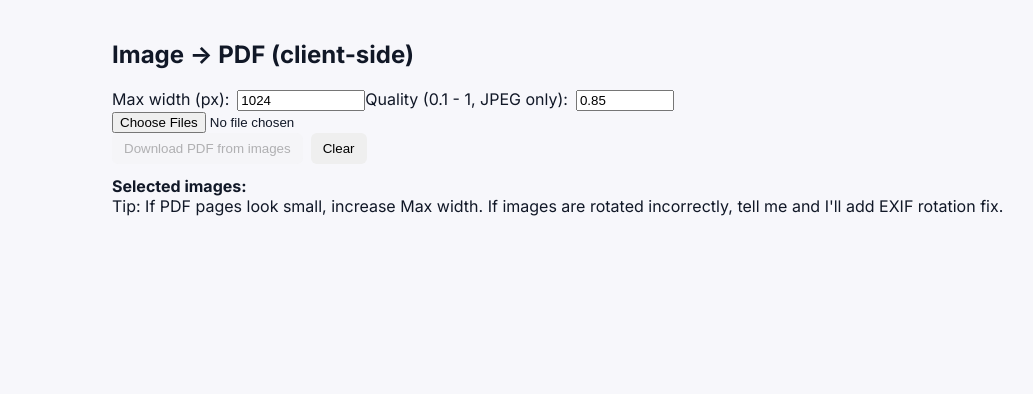
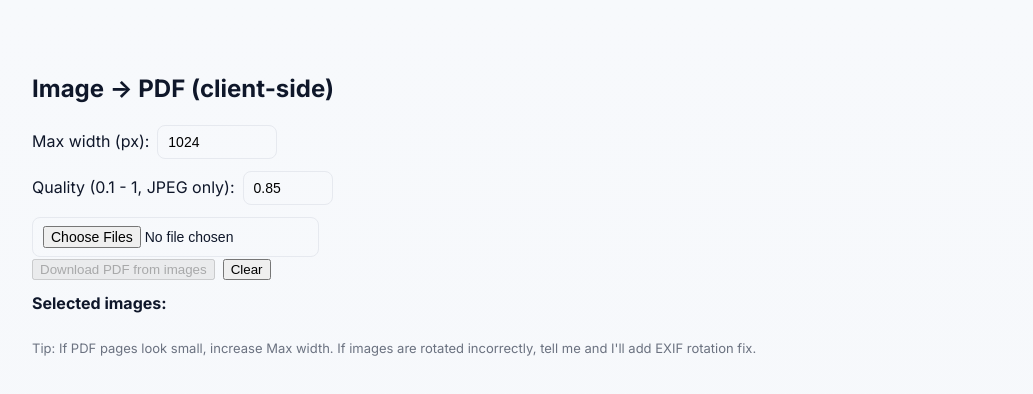
Before and after one commit to Lokesh0336/Lokeshpdf, a React (Vite) app: page / in a window 1280 px wide. Shown: the top 394 px of the page, without its empty margins (78-1111 px from the left). Built offline with nearby package versions, Linux system fonts and the light colour scheme.

Commit message:
Update index.css

```diff
--- a/src/index.css
+++ b/src/index.css
@@ -1,18 +1,94 @@
-body {
-  font-family: Inter, system-ui, -apple-system, "Segoe UI", Roboto, Arial;
-  margin: 0;
-  background: #f7f7fb;
-  color: #111827;
+:root{
+  --bg: #f6f8fb;
+  --card: #ffffff;
+  --muted: #6b7280;
+  --accent: #2563eb; /* primary blue - change to your brand color */
+  --accent-600: #1e40af;
+  --radius: 12px;
+  --glass: rgba(255,255,255,0.65);
+  --shadow: 0 8px 24px rgba(15,23,42,0.06);
 }
-button {
-  padding: 8px 12px;
-  border-radius: 6px;
-  border: none;
-  cursor: pointer;
+
+*{box-sizing:border-box}
+html,body,#root{height:100%}
+body{
+  margin:0;
+  font-family: "Inter", system-ui, -apple-system, "Segoe UI", Roboto, "Helvetica Neue", Arial;
+  background: linear-gradient(180deg,#f7f9fc 0%,var(--bg) 100%);
+  color: #0f172a;
+  -webkit-font-smoothing:antialiased;
+  -moz-osx-font-smoothing:grayscale;
+  line-height:1.4;
+  padding-bottom:48px;
 }
-.container {
-  padding: 20px;
-  max-width: 900px;
-  margin: 0 auto;
+
+/* Container */
+.container{max-width:1100px;margin:32px auto;padding:20px}
+
+/* Header / Hero */
+.header{
+  display:flex;align-items:center;justify-content:space-between;margin-bottom:22px;
 }
-ul { padding-left: 18px; }
+.brand{
+  display:flex;gap:12px;align-items:center;
+}
+.logo{
+  width:48px;height:48px;border-radius:10px;background:linear-gradient(135deg,var(--accent),var(--accent-600));
+  display:flex;align-items:center;justify-content:center;color:white;font-weight:700;font-size:18px;
+  box-shadow: 0 6px 18px rgba(37,99,235,0.18);
+}
+.title{
+  font-size:18px;font-weight:700;
+}
+.subtitle{font-size:13px;color:var(--muted)}
+
+/* Main card */
+.card{
+  background:var(--card);
+  border-radius:var(--radius);
+  box-shadow:var(--shadow);
+  padding:22px;
+  display:flex;
+  gap:20px;
+  align-items:flex-start;
+  flex-wrap:wrap;
+}
+
+/* Left area - controls */
+.left{flex:1;min-width:280px}
+.right{width:360px;min-width:260px}
+
+/* Controls */
+.controls{display:flex;flex-direction:column;gap:12px}
+.row{display:flex;gap:12px;align-items:center;flex-wrap:wrap}
+label.small{font-size:13px;color:var(--muted);display:flex;flex-direction:column;gap:6px}
+input[type="number"], input[type="file"], select{
+  padding:8px 10px;border-radius:8px;border:1px solid #e6e9ef;background:transparent;
+  font-size:14px;outline:none;
+}
+input[type="number"]:focus, input[type="file"]:focus{box-shadow:0 0 0 4px rgba(37,99,235,0.08);border-color:var(--accent)}
+
+button.primary{
+  background:linear-gradient(180deg,var(--accent),var(--accent-600));
+  color:white;border:none;padding:10px 14px;border-radius:10px;font-weight:600;cursor:pointer;
+  box-shadow: 0 6px 20px rgba(37,99,235,0.12);
+}
+button.ghost{background:transparent;border:1px solid #e6e9ef;padding:8px 10px;border-radius:8px;cursor:pointer}
+button.small{padding:6px 8px;font-size:13px}
+
+/* Previews */
+.preview-row{display:grid;grid-template-columns:repeat(auto-fill,minmax(120px,1fr));gap:12px;margin-top:12px}
+.preview-card{background:var(--glass);border-radius:10px;padding:8px;display:flex;flex-direction:column;align-items:center;gap:8px;border:1px solid rgba(15,23,42,0.03)}
+.preview{width:100%;height:88px;object-fit:cover;border-radius:8px;border:1px solid rgba(0,0,0,0.04)}
+.file-name{font-size:13px;color:#0f172a;white-space:nowrap;text-overflow:ellipsis;overflow:hidden;width:100%;text-align:center}
+
+/* Notice + footer */
+.notice{margin-top:12px;color:var(--muted);font-size:13px}
+.footer{margin-top:18px;text-align:center;color:var(--muted);font-size:13px}
+
+/* Responsive */
+@media (max-width:860px){
+  .card{flex-direction:column}
+  .right{width:100%}
+  .header{flex-direction:column;align-items:flex-start;gap:8px}
+}
```
